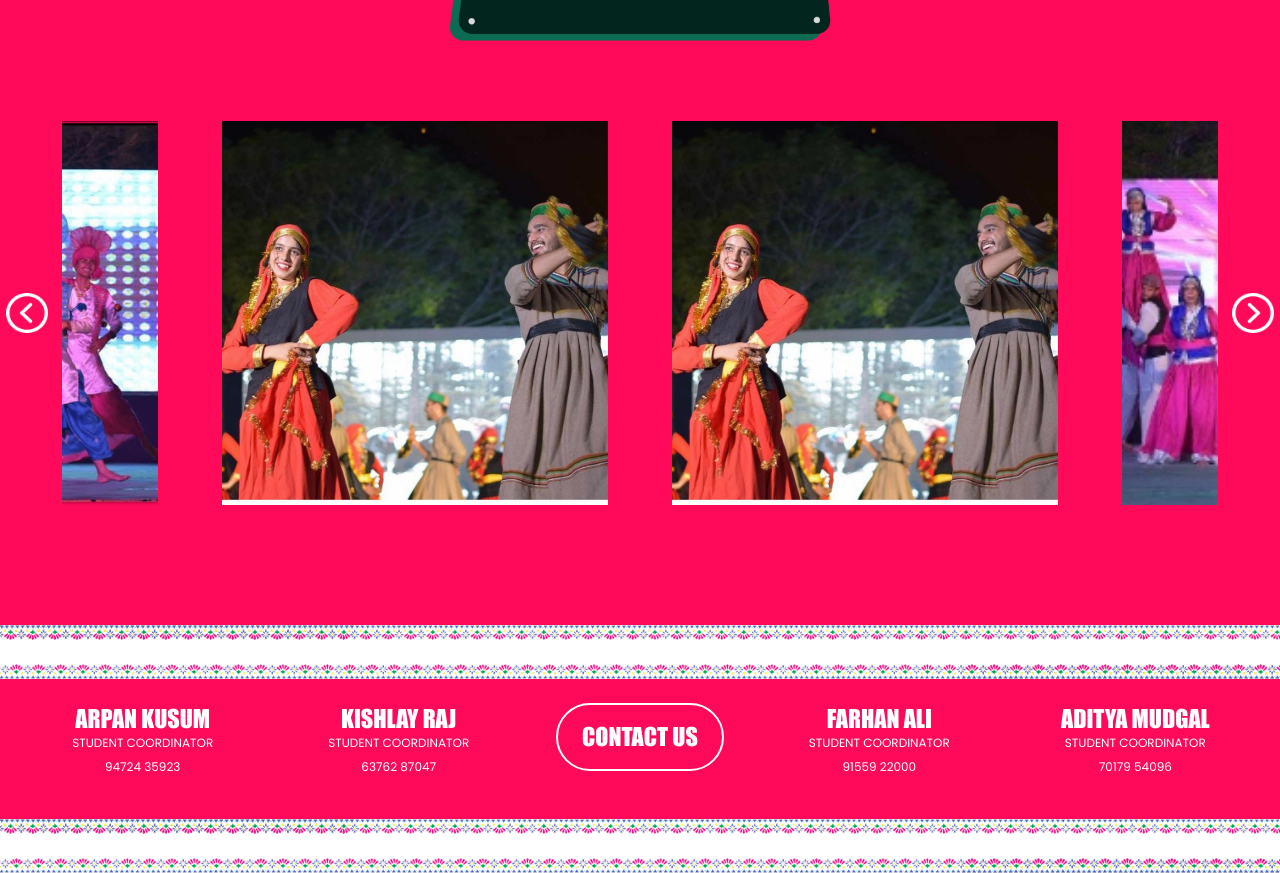
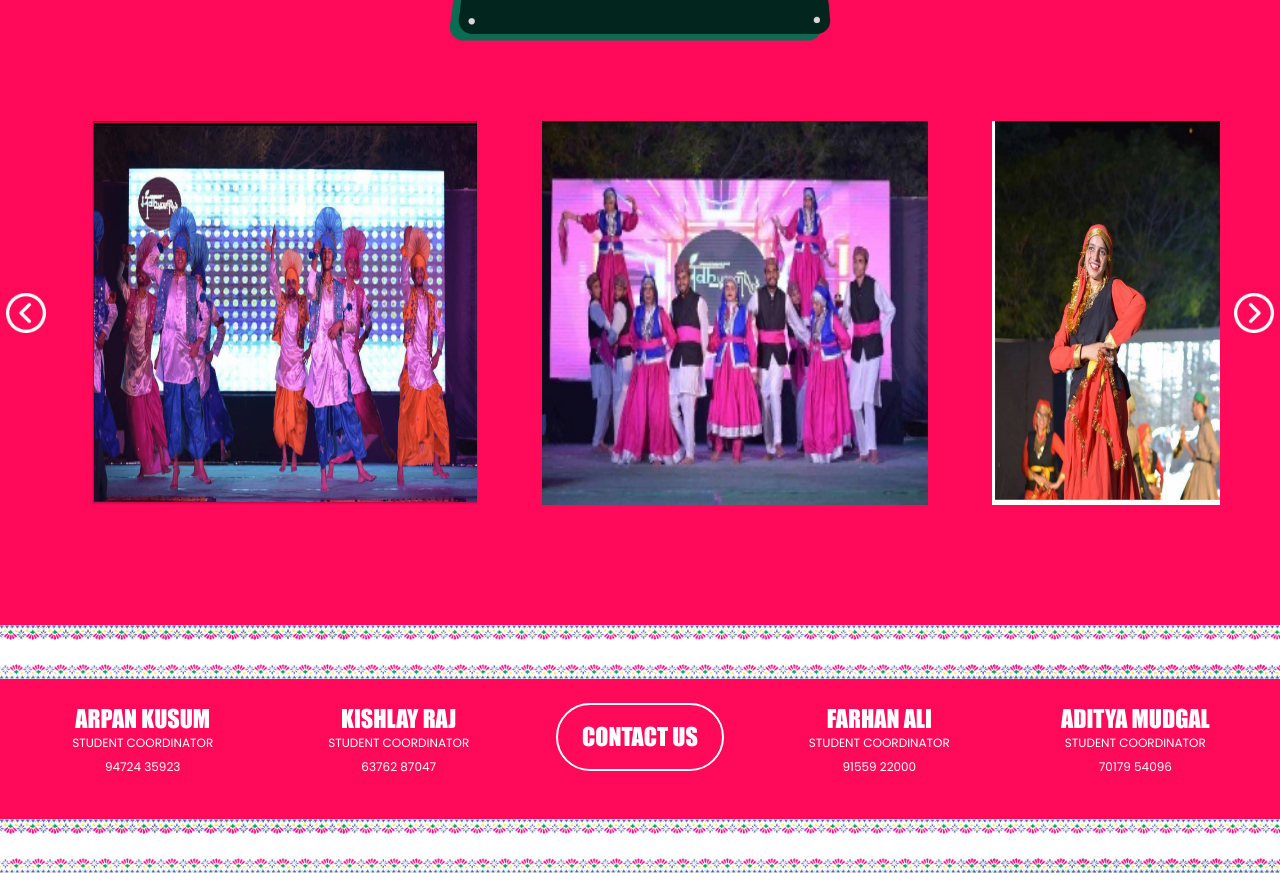
Before and after one commit to aphsavii/Madhuram-25, a React (Vite) app: page /about in a window 1280 px wide. Shown: the part 1420-2293 px from the top of the page. Built offline with nearby package versions, Linux system fonts and the light colour scheme.

Commit message:
About Page

```diff
--- a/src/pages/About.jsx
+++ b/src/pages/About.jsx
@@ -13,10 +13,10 @@ import gpic2 from "/assets/About/gpic2.png";
 import gpic3 from "/assets/About/gpic3.jpg";
 
 function About() {
-  const images = [gpic2, gpic2, gpic2, gpic3, gpic3, gpic1, gpic1, gpic1]; // should be multiple of 3
+  const images = [gpic2, gpic1, gpic3, gpic1, gpic3, gpic2, gpic3, gpic1,gpic2]; // should be multiple of 3
   const [currentIndex, setCurrentIndex] = useState(0);
   const [photosToShow, setPhotosToShow] = useState(1);
-  const imageWidth = photosToShow === 3 ? 450 : 290; // Adjust width dynamically
+  const imageWidth = photosToShow === 3 ? 450 : 340; // Adjust width dynamically
 
   useEffect(() => {
     const handleResize = () => {
@@ -47,10 +47,10 @@ function About() {
       <img className="w-full h-auto" src={group1} alt="group1" />
 
       <div className="container mx-auto">
-        <img className="w-64 h-auto m-auto mt-[50px] md:w-96 sm:mt-[70px] sm:ml-[89px]" src={pic1} alt="pic1" />
+        <img className="w-64 h-auto m-auto mt-[50px] md:w-96 lg:mt-[70px] lg:ml-[89px]" src={pic1} alt="pic1" />
 
-        <div className="flex flex-col md:flex-row justify-between items-center flex-wrap w-full py-8 lg:py-0 sm:flex-nowrap mb-5 lg:mb-10">
-          <div className="flex items-center text-white text-2xl font-poppins lg:leading-[48px] h-auto  m-[20px] py-[20px] sm:w-1/2 sm:text-4xl text-center md:text-justify">
+        <div className="flex flex-col md:flex-row justify-between items-center flex-wrap w-full py-8 lg:py-0 lg:flex-nowrap mb-5 lg:mb-10">
+          <div className="flex items-center text-white text-2xl font-poppins lg:leading-[48px] h-auto  m-[20px] py-[20px] lg:w-1/2 lg:text-4xl text-center md:text-justify">
             Madhuram'25 is SLIET Longowal’s premier social and cultural festival, uniting over 10,000 attendees in a grand celebration of music, dance, art, and creativity. This two-day extravaganza showcases exciting events, performances, and competitions, making it a vibrant platform for talent, culture, and unforgettable experiences.
           </div>
           <img className="w-[500px] h-auto" src={group} alt="Group" />
@@ -63,24 +63,24 @@ function About() {
         {/* Carousel */}
         <div className="flex flex-row gap-2 w-full  py-10 justify-center lg:mb-20">
           <button onClick={prevSlide} aria-label="Previous Slide" className="flex items-center">
-            <img className="w-[43px] h-[38px] p-[5px] sm:w-[60px] sm:h-[52px] sm:p-[6px]" src={leftarrow} alt="Previous" />
+            <img className="w-[43px] h-[38px] p-[5px] lg:w-[60px] lg:h-[52px] lg:p-[6px]" src={leftarrow} alt="Previous" />
           </button>
 
-          <div className="w-full mx-auto flex items-center justify-center overflow-hidden relative">
+          <div className="w-full mx-auto flex flex-row items-center justify-start overflow-hidden relative lg:w-[1350px]">
             <div
               className="flex transition-transform duration-500 ease-in-out"
               style={{ transform: `translateX(-${currentIndex * imageWidth}px)` }}
             >
               {images.map((image, index) => (
-                <div key={index} className="w-68 lg:w-[450px] h-96 flex-shrink-0">
-                  <img className="w-full h-full object-cover sm:px-8" src={image} alt={`Slide ${index}`} />
+                <div key={index} className="w-[340px] h-[340px] lg:w-[450px] lg:h-96 flex-shrink-0">
+                  <img className="w-full h-full lg:px-8" src={image} alt={`Slide ${index}`} />
                 </div>
               ))}
             </div>
           </div>
 
           <button onClick={nextSlide} aria-label="Next Slide" className="flex items-center">
-            <img className="w-[43px] h-[38px] p-[5px] sm:w-[60px] sm:h-[52px] sm:p-[6px]" src={rightarrow} alt="Next" />
+            <img className="w-[43px] h-[38px] p-[5px] lg:w-[60px] lg:h-[52px] lg:p-[6px]" src={rightarrow} alt="Next" />
           </button>
         </div>
 
```
